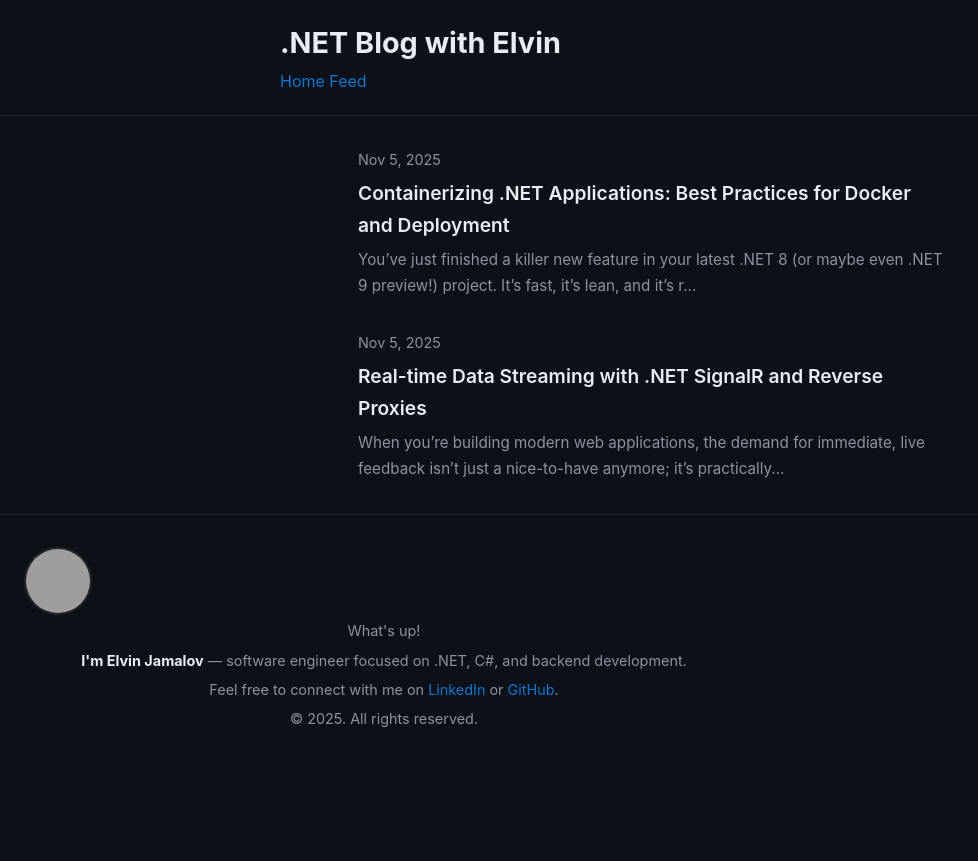
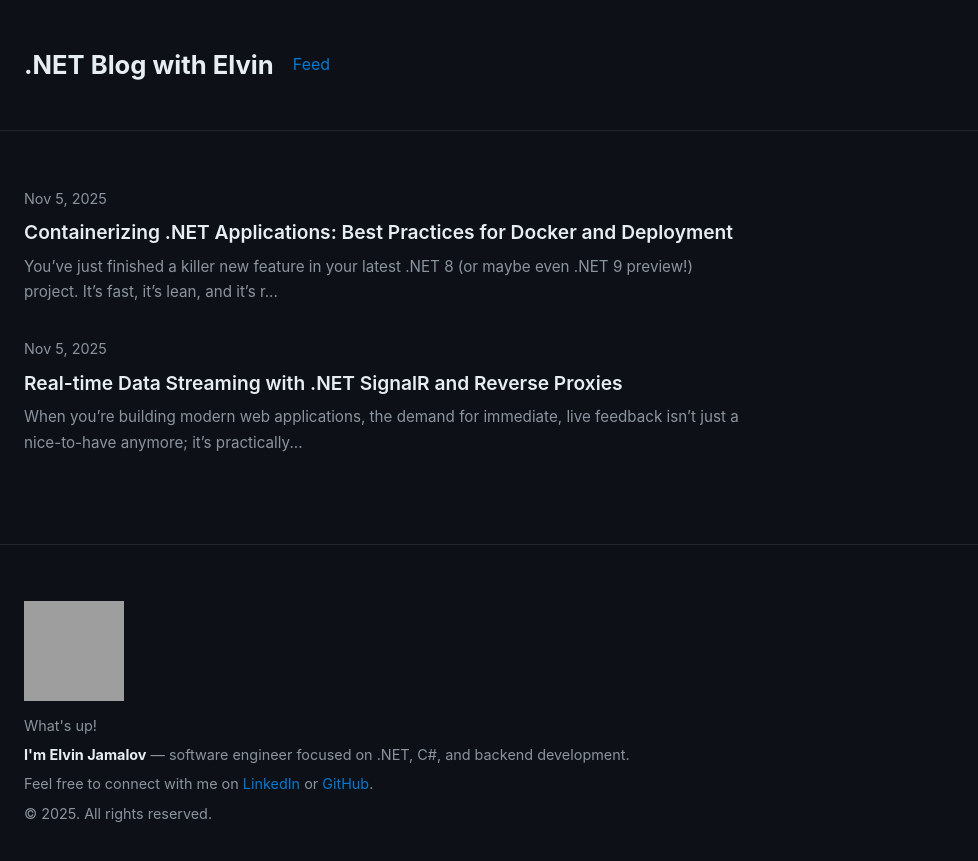
Before and after one commit to elweezy/blog-bot, a Jekyll site: the page built from index.html, in a window 1280 px wide, cut to the strip 0-861 px from the top of the page. Shown: the whole strip, without its empty margins (0-978 px from the left). Built offline with Jekyll 4.4.1, drawn with Linux system fonts in a browser that asks for light colours; the list of posts is cut into pages by our own code; grey boxes are pictures that could not be loaded.

Commit message:
refactor styles

```diff
--- a/_config.yml
+++ b/_config.yml
@@ -45,7 +45,7 @@ defaults:
       type: "posts"
     values:
       layout: post
-      author: "Elvin Jamalov"
+      author: "Elvin"
       category: dotnet
       tags: [".NET", "C#", "Backend", "Automation"]
 
--- a/_includes/header.html
+++ b/_includes/header.html
@@ -1,11 +1,8 @@
 <header class="site-header">
   <div class="wrapper">
-    <div class="header-inner">
-      <a class="site-title" href="{{ '/' | relative_url }}">{{ site.title }}</a>
-      <nav class="site-nav">
-        <a href="{{ '/' | relative_url }}">Home</a>
-        <a href="{{ '/feed.xml' | relative_url }}">Feed</a>
-      </nav>
-    </div>
+    <a class="site-title" href="{{ '/' | relative_url }}">{{ site.title }}</a>
+    <nav class="site-nav">
+      <a href="{{ '/feed.xml' | relative_url }}">Feed</a>
+    </nav>
   </div>
 </header>
--- a/_sass/layout.scss
+++ b/_sass/layout.scss
@@ -1,3 +1,12 @@
+// ---- Global wrapper ----
+.wrapper {
+  max-width: 720px;
+  margin-left: 0; // align to left
+  margin-right: auto;
+  padding-left: 1.5rem;
+  padding-right: 1.5rem;
+}
+
 // ---- Header ----
 .site-header {
   background: $background-dark;
@@ -5,26 +14,36 @@
   padding: 1.2rem 0;
 
   .wrapper {
-    max-width: $container-width;
-    margin: 0 auto;
-    padding: 0 $spacing-unit;
     display: flex;
     align-items: center;
-    justify-content: flex-start; // ✅ stick content to the left
-    gap: 1.5rem;
+    justify-content: flex-start;
+    gap: 1.2rem;
+  }
+
+  .avatar {
+    border-radius: 50%;
+    width: 56px;
+    height: 56px;
+    border: 2px solid $border;
   }
 
   .site-title {
     font-weight: 700;
-    font-size: 1.8rem;
+    font-size: 1.6rem;
     color: $text-light;
     margin: 0;
   }
 
-  .feed-link {
+  .nav-links {
+    margin-left: auto;
+    display: flex;
+    gap: 1.2rem;
+    align-items: center;
+
+    a {
+      color: $text-light;
+      font-weight: 500;
       font-size: 1rem;
-    font-weight: 600;
-    color: $text-light;
       text-transform: uppercase;
       letter-spacing: 0.05em;
 
@@ -33,22 +52,18 @@
       }
     }
   }
-
-// ---- Avatar ----
-.avatar {
-  border-radius: 50%;
-  display: block;
-  margin-right: 0.75rem;
-  width: 64px;
-  height: 64px;
-  border: 2px solid $border;
 }
 
 // ---- Posts ----
+.page-content {
+  padding-top: 2rem;
+  padding-bottom: 2rem;
+}
+
 .post-list {
   list-style: none;
   padding-left: 0;
-  margin-top: 2rem;
+  margin: 0;
 
   li {
     margin-bottom: 2rem;
@@ -64,6 +79,10 @@
       font-size: 1.2rem;
       font-weight: 600;
       color: $text-light;
+
+      &:hover {
+        color: $accent;
+      }
     }
 
     p {
@@ -78,32 +97,24 @@
 .site-footer {
   background: $background-dark;
   color: $text-muted;
-  text-align: center;
+  border-top: 1px solid $border;
   padding: 2rem 0;
+
+  .wrapper {
+    max-width: 720px;
+    margin-left: 0;
+    margin-right: auto;
+    padding-left: 1.5rem;
+    padding-right: 1.5rem;
+    text-align: left; // align with header baseline
+  }
+
+  p {
+    margin: 0.3rem 0;
     font-size: 0.9rem;
-  border-top: 1px solid $border;
+  }
 
   strong {
     color: $text-light;
   }
-
-  p {
-    margin: 0.3rem 0;
 }
-}
-
-// ---- Page content ----
-.page-content {
-  max-width: 660px;
-  margin: 2rem auto;
-  padding: 0 1rem;
-  text-align: left; // ✅ force post text alignment left
-}
-
-// ---- Wrapper (for global sections) ----
-.wrapper {
-  max-width: $container-width;
-  margin-left: 0; // ✅ stick to left instead of center
-  margin-right: auto;
-  padding: 0 $spacing-unit;
-}
```
Lines whose indentation alone changed are shown as unchanged.
